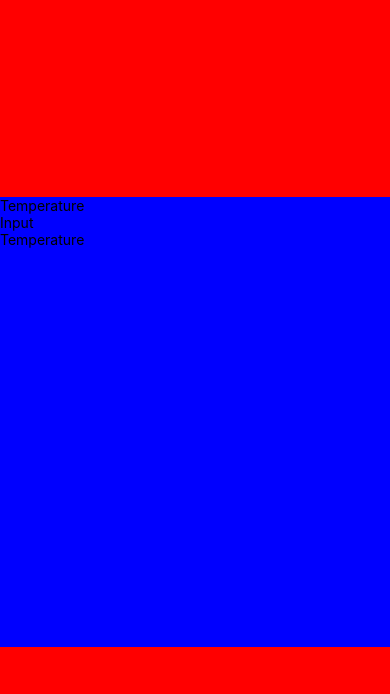
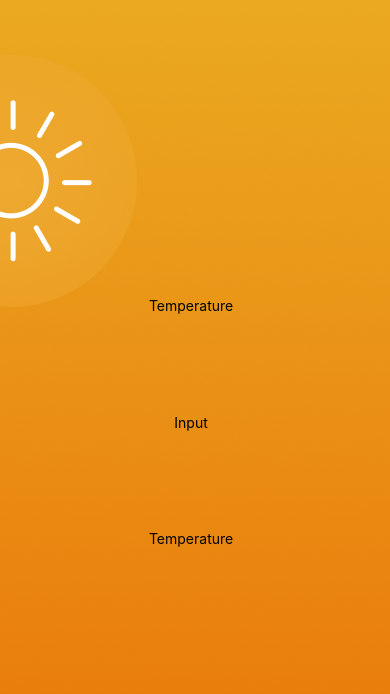
Before and after one commit to ialim0/weather-converter, a React Native app in the folder weather-app/: screen / in a window 390 px wide. Shown: the top 694 px of the page. Built offline with nearby package versions, Linux system fonts and the light colour scheme.

Commit message:
Container

```diff
--- a/weather-app/App.js
+++ b/weather-app/App.js
@@ -1,8 +1,9 @@
-import { Text, View } from "react-native";
+import { Text, View,ImageBackground } from "react-native";
 import {s} from "./App.style"
+import hotImage from "./assets/hot.png"
 export default function App() {
   return (
-    <View style={s.container}>
+    <ImageBackground source={hotImage}style={s.container} >
       <View style={s.workspace}>
         <View>
         <Text>Temperature  </Text>
@@ -16,7 +17,7 @@ export default function App() {
 
       </View>
 
-    </View>
+    </ImageBackground>
 
   );
 }
--- a/weather-app/App.style.js
+++ b/weather-app/App.style.js
@@ -1,13 +1,14 @@
  import { StyleSheet } from "react-native";
 
  const s=StyleSheet.create({
-     container:{flex:1,
-    backgroundColor:"red",
+     container:{
+        flex:1 ,
     justifyContent:"center",
  },
     workspace:{
         height:450,
-        backgroundColor:"blue",
+        alignItems:"center",
+        justifyContent:"space-evenly",
     },
  });
 
```
Also changed, not shown: weather-app/assets/hot.png (added).
